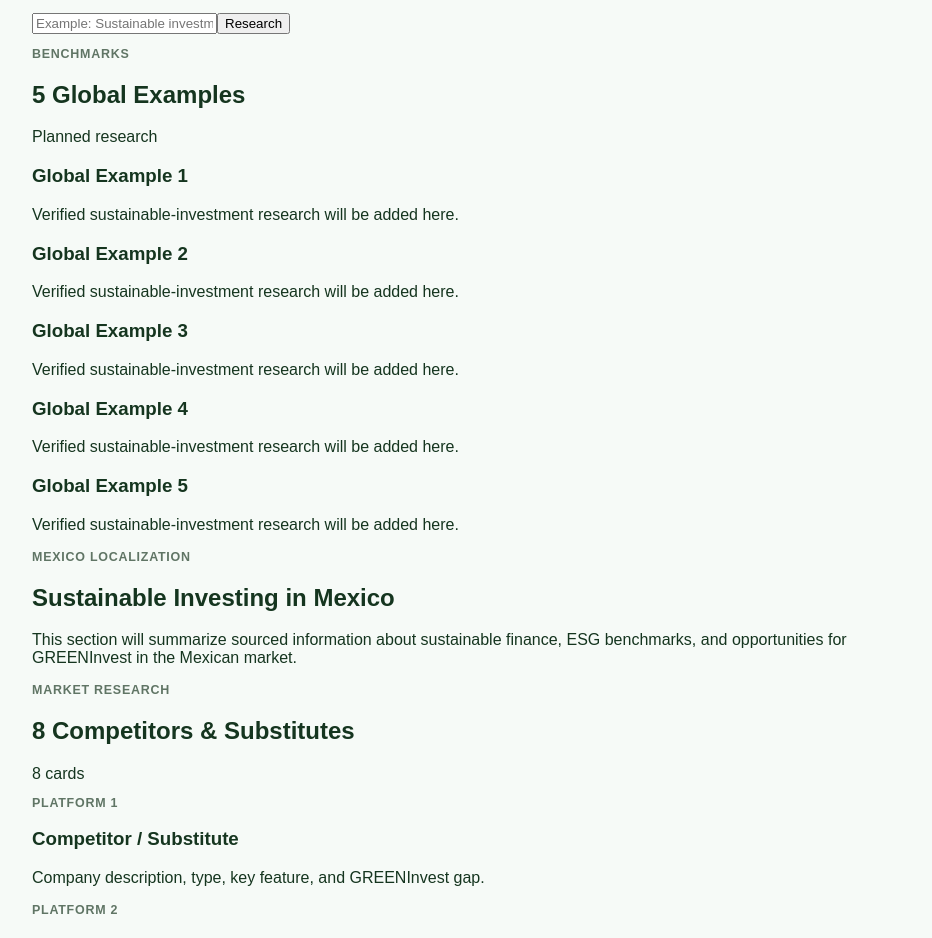
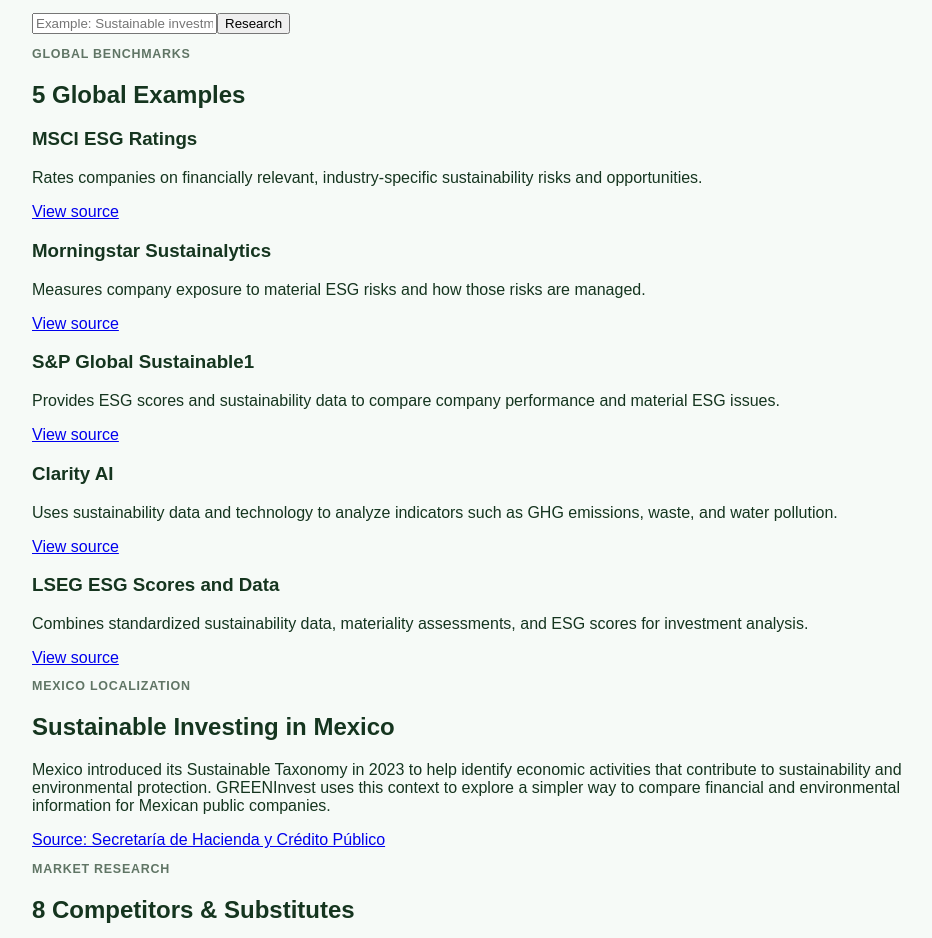
Before and after one commit to sofiacoria-afk/Week-1, a Next.js app: page /research in a window 1280 px wide. Shown: the part 386-1324 px from the top of the page, without its empty margins (172-1104 px from the left). Built offline with nearby package versions, Linux system fonts and the light colour scheme.

Commit message:
Add benchmark and competitor research cards

```diff
--- a/app/research/page.tsx
+++ b/app/research/page.tsx
@@ -1,4 +1,23 @@
 "use client";
+
+const globalExamples = [
+  { name: "MSCI ESG Ratings", detail: "Rates companies on financially relevant, industry-specific sustainability risks and opportunities.", source: "https://www.msci.com/data-and-analytics/sustainability-solutions/esg-ratings" },
+  { name: "Morningstar Sustainalytics", detail: "Measures company exposure to material ESG risks and how those risks are managed.", source: "https://www.sustainalytics.com/corporate-solutions/esg-solutions/esg-risk-ratings" },
+  { name: "S&P Global Sustainable1", detail: "Provides ESG scores and sustainability data to compare company performance and material ESG issues.", source: "https://www.spglobal.com/sustainable1/en/solutions/esg-scores-data/" },
+  { name: "Clarity AI", detail: "Uses sustainability data and technology to analyze indicators such as GHG emissions, waste, and water pollution.", source: "https://clarity.ai/raw-data-solutions/" },
+  { name: "LSEG ESG Scores and Data", detail: "Combines standardized sustainability data, materiality assessments, and ESG scores for investment analysis.", source: "https://www.lseg.com/en/data-analytics/sustainable-finance/sustainability-ratings-and-data" },
+];
+
+const competitors = [
+  { name: "MSCI ESG Ratings", type: "Benchmark", fact: "Industry-relative ESG ratings from AAA to CCC.", gap: "GREENInvest focuses on a smaller, simpler view of Mexican companies.", source: "https://www.msci.com/data-and-analytics/sustainability-solutions/esg-ratings" },
+  { name: "Morningstar Sustainalytics", type: "ESG Research", fact: "ESG Risk Ratings use five risk levels and cover 16,000+ companies.", gap: "GREENInvest aims to make the comparison easier for non-expert users.", source: "https://www.sustainalytics.com/corporate-solutions/esg-solutions/esg-risk-ratings" },
+  { name: "S&P Global Sustainable1", type: "ESG Data", fact: "ESG scores evaluate material sustainability risks, opportunities, and impacts.", gap: "GREENInvest presents fewer indicators in a simpler format.", source: "https://www.spglobal.com/sustainable1/en/solutions/esg-scores-data/" },
+  { name: "Clarity AI", type: "Sustainability Technology", fact: "Offers ESG data for 40,000+ issuers, including GHG emissions, waste, and water indicators.", gap: "GREENInvest starts with a small group of Mexican public companies.", source: "https://clarity.ai/raw-data-solutions/" },
+  { name: "LSEG ESG Scores and Data", type: "Financial + ESG Data", fact: "Covers 16,000+ companies with 240+ standardized sustainability metrics.", gap: "GREENInvest is designed as a simple student-built comparison experience.", source: "https://www.lseg.com/en/data-analytics/sustainable-finance/sustainability-ratings-and-data" },
+  { name: "BlackRock Aladdin Sustainability", type: "Investment Platform", fact: "Integrates 15,000+ ESG metrics into investment and risk-management workflows.", gap: "GREENInvest is aimed at a much simpler research experience rather than institutional workflows.", source: "https://www.blackrock.com/aladdin/platforms/products/aladdin-sustainability" },
+  { name: "Bloomberg Sustainable Finance", type: "Financial Information", fact: "Combines ESG data, research, analytics, climate tools, and financial-market information.", gap: "GREENInvest focuses on an accessible comparison of financial and environmental information.", source: "https://professional.bloomberg.com/products/bloomberg-terminal/sustainable-finance/" },
+  { name: "ISS ESG", type: "ESG Research", fact: "Provides sustainability research, ratings, screening, climate data, and analytics for investors.", gap: "GREENInvest keeps the information smaller and focused on Mexican listed companies.", source: "https://www.issgovernance.com/esg/" },
+];
 
 export default function ResearchPage() {
   return (
@@ -7,10 +26,7 @@
         <div>
           <p className="eyebrow">GREENInvest · Week 2</p>
           <h1>Research + Benchmarking Dashboard</h1>
-          <p className="subtitle">
-            Explore sustainable investment platforms, Mexico research, competitors,
-            risks, and saved research in one simple dashboard.
-          </p>
+          <p className="subtitle">Explore sustainable investment platforms, Mexico research, competitors, risks, and saved research in one simple dashboard.</p>
         </div>
         <a className="homeLink" href="/">Back to GREENInvest</a>
       </header>
@@ -18,31 +34,22 @@
       <section className="researchSection">
         <p className="label">Research intake</p>
         <div className="researchInputRow">
-          <input
-            aria-label="Research topic"
-            placeholder="Example: Sustainable investment platforms"
-          />
+          <input aria-label="Research topic" placeholder="Example: Sustainable investment platforms" />
           <button type="button">Research</button>
         </div>
       </section>
 
       <section className="researchSection">
-        <div className="sectionHeading">
-          <div>
-            <p className="label">Benchmarks</p>
-            <h2>5 Global Examples</h2>
-          </div>
-          <span className="statusPill">Planned research</span>
-        </div>
+        <p className="label">Global benchmarks</p>
+        <h2>5 Global Examples</h2>
         <div className="benchmarkGrid">
-          {["Global Example 1", "Global Example 2", "Global Example 3", "Global Example 4", "Global Example 5"].map(
-            (name) => (
-              <article className="researchCard" key={name}>
-                <h3>{name}</h3>
-                <p>Verified sustainable-investment research will be added here.</p>
-              </article>
-            )
-          )}
+          {globalExamples.map((item) => (
+            <article className="researchCard" key={item.name}>
+              <h3>{item.name}</h3>
+              <p>{item.detail}</p>
+              <a href={item.source} target="_blank" rel="noreferrer">View source</a>
+            </article>
+          ))}
         </div>
       </section>
 
@@ -50,9 +57,9 @@
         <p className="label">Mexico localization</p>
         <h2>Sustainable Investing in Mexico</h2>
         <p className="sectionText">
-          This section will summarize sourced information about sustainable finance,
-          ESG benchmarks, and opportunities for GREENInvest in the Mexican market.
+          Mexico introduced its Sustainable Taxonomy in 2023 to help identify economic activities that contribute to sustainability and environmental protection. GREENInvest uses this context to explore a simpler way to compare financial and environmental information for Mexican public companies.
         </p>
+        <a href="https://www.gob.mx/shcp/documentos/taxonomia-sostenible-de-mexico" target="_blank" rel="noreferrer">Source: Secretaría de Hacienda y Crédito Público</a>
       </section>
 
       <section className="researchSection">
@@ -61,14 +68,16 @@
             <p className="label">Market research</p>
             <h2>8 Competitors &amp; Substitutes</h2>
           </div>
-          <span className="statusPill">8 cards</span>
+          <span className="statusPill">8 researched platforms</span>
         </div>
         <div className="competitorGrid">
-          {Array.from({ length: 8 }, (_, index) => (
-            <article className="researchCard" key={index}>
-              <p className="label">Platform {index + 1}</p>
-              <h3>Competitor / Substitute</h3>
-              <p>Company description, type, key feature, and GREENInvest gap.</p>
+          {competitors.map((item) => (
+            <article className="researchCard" key={item.name}>
+              <p className="label">{item.type}</p>
+              <h3>{item.name}</h3>
+              <p>{item.fact}</p>
+              <p><strong>GREENInvest difference:</strong> {item.gap}</p>
+              <a href={item.source} target="_blank" rel="noreferrer">View source</a>
             </article>
           ))}
         </div>
@@ -77,9 +86,7 @@
       <section className="researchSection">
         <p className="label">Comparison</p>
         <h2>Competitor Comparison Table</h2>
-        <div className="tablePlaceholder">
-          Search + filter table will be added in a later Week 2 commit.
-        </div>
+        <div className="tablePlaceholder">Search + filter table will be added in the next Week 2 commit.</div>
       </section>
 
       <section className="researchSection">
@@ -94,15 +101,10 @@
 
       <section className="researchSection">
         <div className="sectionHeading">
-          <div>
-            <p className="label">Saved research</p>
-            <h2>Saved Results</h2>
-          </div>
+          <div><p className="label">Saved research</p><h2>Saved Results</h2></div>
           <button type="button" disabled>Save Research</button>
         </div>
-        <p className="sectionText">
-          Supabase saving and saved results will be connected in a later Week 2 commit.
-        </p>
+        <p className="sectionText">Supabase saving and saved results will be connected in a later Week 2 commit.</p>
       </section>
     </main>
   );
```
